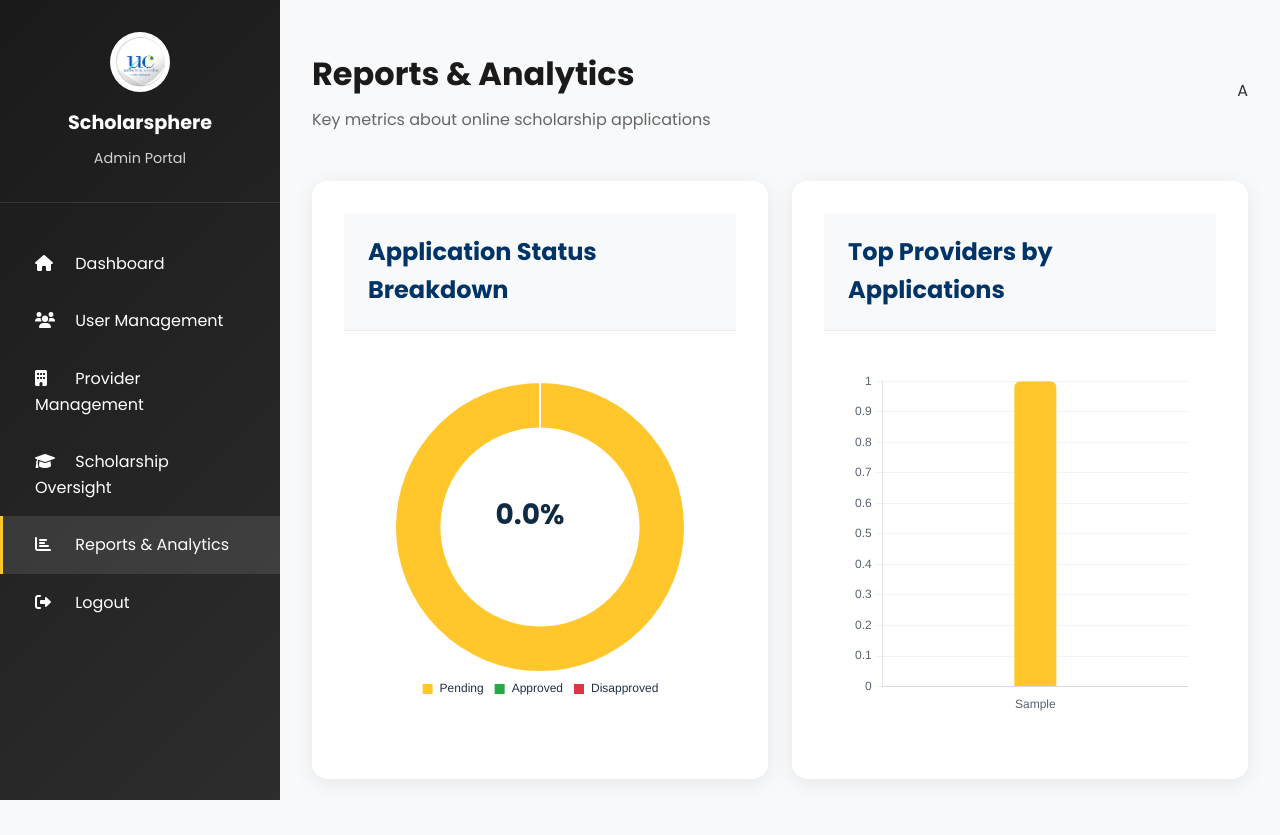
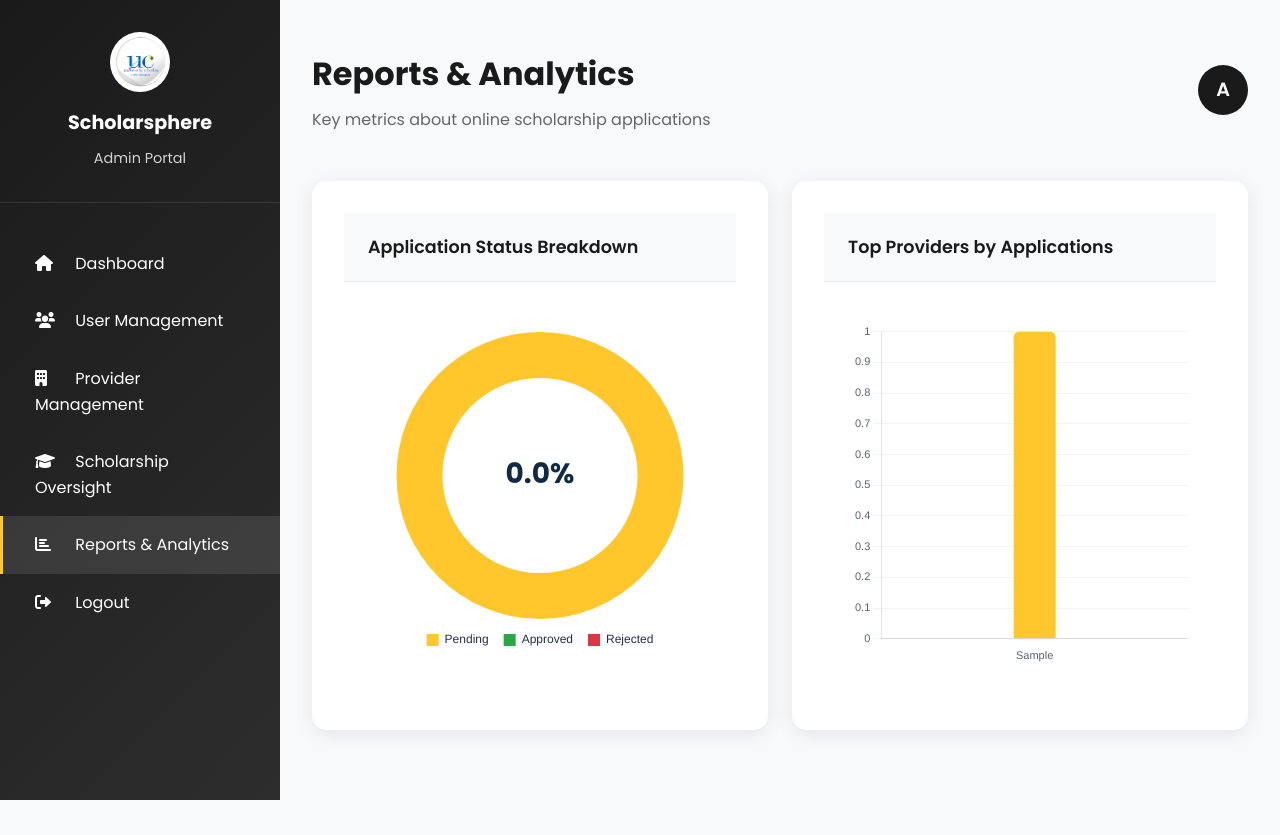
Before and after one commit to Mliaj/scholarsphere, a Flask app: page /admin/reports in a window 1280 px wide. After the commit the page ends 800 px from the top, so only its background shows below. Run offline with Flask 3, Linux system fonts and the light colour scheme; a user stored in the database is signed in; tables that the repository leaves empty hold one stand-in row (values such as "Sample post").

Commit message:
Making sure the reports page is working well

```diff
--- a/templates/admin/reports.html
+++ b/templates/admin/reports.html
@@ -20,8 +20,11 @@
   .top-bar { display:flex; justify-content:space-between; align-items:center; margin-bottom:2rem; padding:1rem 0; }
   .welcome-text h1 { font-size:2rem; color:#1a1a1a; margin-bottom:.5rem; }
   .welcome-text p { color:#666; }
+  .user-menu { display:flex; align-items:center; gap:1rem; }
+  .user-avatar { width:50px; height:50px; border-radius:50%; background:#1a1a1a; display:flex; align-items:center; justify-content:center; color:#fff; font-weight:600; font-size:1.2rem; }
   .card { background:#fff; border-radius:15px; box-shadow:0 4px 20px rgba(0,0,0,0.08); overflow:hidden; margin-bottom:1.5rem; }
   .card-header { display:flex; justify-content:space-between; align-items:center; padding:1.25rem 1.5rem; border-bottom:1px solid #e9ecef; background:#f8f9fa; }
+  .card-header h3 { margin:0; font-size:1.1rem; color:#1a1a1a; font-weight:600; }
   .grid { display:grid; grid-template-columns: 1fr 1fr; gap:1.5rem; }
   .chart-wrap { position:relative; width:100%; height:360px; padding:0 .25rem 1rem; }
   @media (max-width: 1024px){ .grid { grid-template-columns: 1fr; } }
@@ -80,9 +83,11 @@
 
 <script src="https://cdn.jsdelivr.net/npm/chart.js"></script>
 <script>
-  const totals = {{ data.totals|tojson }};
-  const statusCounts = {{ data.status_counts|tojson }};
-  const topProviders = {{ data.top_providers|tojson }};
+document.addEventListener('DOMContentLoaded', function() {
+  // Safely get data with fallbacks
+  const totals = {{ data.totals|tojson|safe }} || { total_students: 0, total_applications: 0, applied_percent: 0 };
+  const statusCounts = {{ data.status_counts|tojson|safe }} || { pending: 0, approved: 0, disapproved: 0 };
+  const topProviders = {{ data.top_providers|tojson|safe }} || [];
 
   // Utility number formatter
   const fmt = new Intl.NumberFormat('en-US');
@@ -91,60 +96,120 @@
   const centerText = {
     id: 'centerText',
     afterDraw(chart, args, opts){
-      const {ctx, chartArea: {width, height}} = chart;
+      const {ctx, chartArea} = chart;
+      if (!chartArea) return;
+      const {width, height} = chartArea;
       ctx.save();
       ctx.font = '700 28px Poppins, sans-serif';
       ctx.fillStyle = '#0f2a43';
       ctx.textAlign = 'center';
       ctx.textBaseline = 'middle';
-      ctx.fillText(opts.text || '', width/2, height/2);
+      ctx.fillText(opts.text || '', width/2 + chartArea.left, height/2 + chartArea.top);
       ctx.restore();
     }
   };
 
-  // Pie: percentage of students who applied online
-  // Convert status counts to percentages of total applications
+  // Pie: Application Status Breakdown
   const totalApps = Math.max(1, (statusCounts.pending || 0) + (statusCounts.approved || 0) + (statusCounts.disapproved || 0));
-  const statusLabels = ['Pending', 'Approved', 'Disapproved'];
+  const statusLabels = ['Pending', 'Approved', 'Rejected'];
   const statusValues = [
     ((statusCounts.pending||0) / totalApps) * 100,
     ((statusCounts.approved||0) / totalApps) * 100,
     ((statusCounts.disapproved||0) / totalApps) * 100
   ];
-  new Chart(document.getElementById('applicationsPie'), {
+
+  const pieCtx = document.getElementById('applicationsPie');
+  if (pieCtx) {
+    new Chart(pieCtx, {
       type: 'doughnut',
       data: {
         labels: statusLabels,
-      datasets: [{ data: statusValues, backgroundColor: ['#ffc72c', '#28a745', '#dc3545'] }]
+        datasets: [{
+          data: statusValues,
+          backgroundColor: ['#ffc72c', '#28a745', '#dc3545'],
+          borderWidth: 0
+        }]
       },
       options: {
         responsive: true,
         maintainAspectRatio: false,
         layout: { padding: 10 },
         plugins: {
-        legend: { position: 'bottom', labels: { boxWidth: 12, color: '#233046' } },
-        tooltip: { callbacks: { label: c => `${c.label}: ${c.parsed.toFixed(1)}%` } },
+          legend: {
+            position: 'bottom',
+            labels: {
+              boxWidth: 12,
+              color: '#233046',
+              padding: 15,
+              font: { size: 12 }
+            }
+          },
+          tooltip: {
+            callbacks: {
+              label: function(context) {
+                const label = context.label || '';
+                const value = context.parsed || 0;
+                const count = Math.round((value / 100) * totalApps);
+                return `${label}: ${value.toFixed(1)}% (${count} applications)`;
+              }
+            }
+          },
           centerText: { text: `${totals.applied_percent.toFixed(1)}%` }
         },
         cutout: '68%'
       },
       plugins: [centerText]
     });
+  }
 
-  // Bar: top providers by applications
-  const labels = topProviders.map(p => p.name);
-  const apps = topProviders.map(p => p.applications);
-  new Chart(document.getElementById('topProvidersBar'), {
+  // Bar: Top Providers by Applications
+  const labels = topProviders.length > 0 ? topProviders.map(p => p.name || 'Unknown') : ['No providers yet'];
+  const apps = topProviders.length > 0 ? topProviders.map(p => p.applications || 0) : [0];
+
+  const barCtx = document.getElementById('topProvidersBar');
+  if (barCtx) {
+    new Chart(barCtx, {
       type: 'bar',
-    data: { labels, datasets: [{ label: 'Applications', data: apps, backgroundColor: '#ffc72c', borderRadius: 6, maxBarThickness: 42 }] },
+      data: {
+        labels: labels,
+        datasets: [{
+          label: 'Applications',
+          data: apps,
+          backgroundColor: '#ffc72c',
+          borderRadius: 6,
+          maxBarThickness: 42
+        }]
+      },
       options: {
         responsive: true,
         maintainAspectRatio: false,
         scales: {
-        x: { grid: { display:false }, ticks: { color:'#586174' } },
-        y: { beginAtZero: true, grid: { color:'#f0f3f7' }, ticks: { color:'#586174', callback: v => fmt.format(v) } }
+          x: {
+            grid: { display: false },
+            ticks: { color: '#586174', font: { size: 11 } }
           },
-      plugins: { legend: { display:false }, tooltip: { callbacks: { label: c => `Applications: ${fmt.format(c.parsed.y)}` } } }
+          y: {
+            beginAtZero: true,
+            grid: { color: '#f0f3f7' },
+            ticks: {
+              color: '#586174',
+              callback: function(v) { return fmt.format(v); },
+              font: { size: 11 }
+            }
+          }
+        },
+        plugins: {
+          legend: { display: false },
+          tooltip: {
+            callbacks: {
+              label: function(context) {
+                return `Applications: ${fmt.format(context.parsed.y)}`;
+              }
+            }
+          }
+        }
+      }
+    });
   }
 });
 </script>
```
Lines whose indentation alone changed are shown as unchanged.
